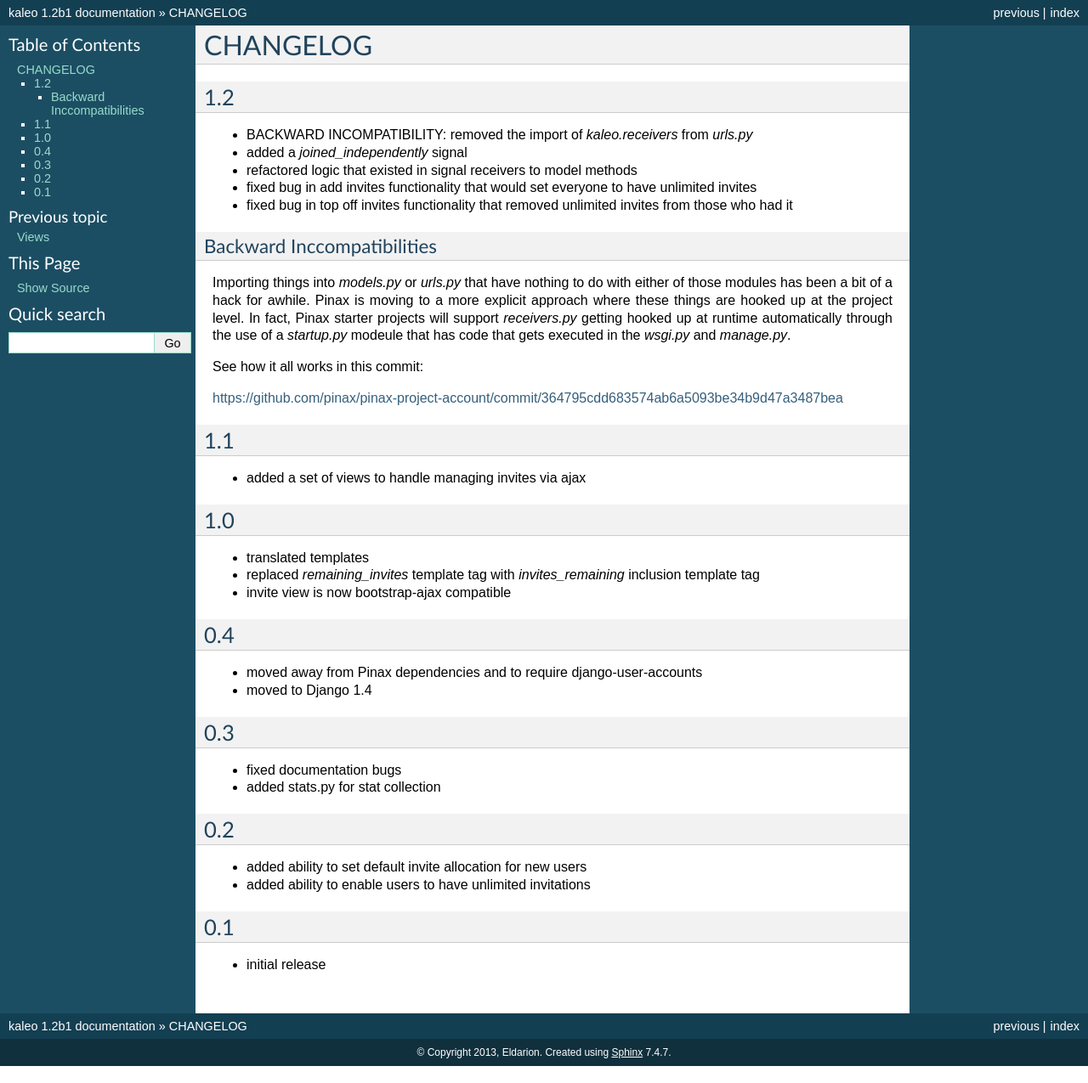
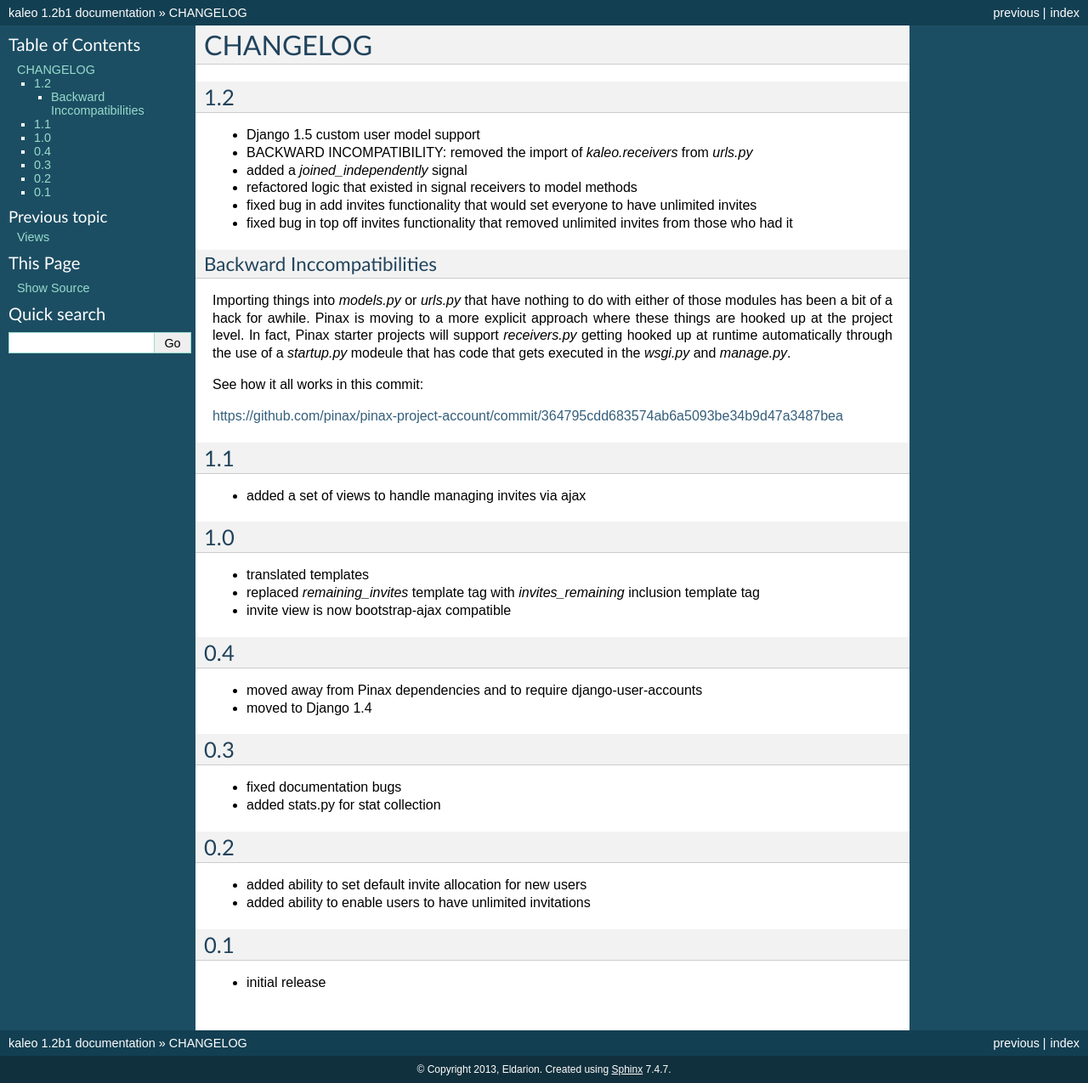
Before and after one commit to pinax/pinax-invitations, a Sphinx documentation site: the page built from docs/changelog.rst, in a window 1280 px wide. Shown: the whole page at 85% size. Built offline with Sphinx 7.4.7, drawn with Linux system fonts in a browser that asks for light colours.

Commit message:
Update change log

```diff
--- a/docs/changelog.rst
+++ b/docs/changelog.rst
@@ -7,6 +7,7 @@ CHANGELOG
 1.2
 ===
 
+* Django 1.5 custom user model support
 * BACKWARD INCOMPATIBILITY: removed the import of `kaleo.receivers` from `urls.py`
 * added a `joined_independently` signal
 * refactored logic that existed in signal receivers to model methods
```
